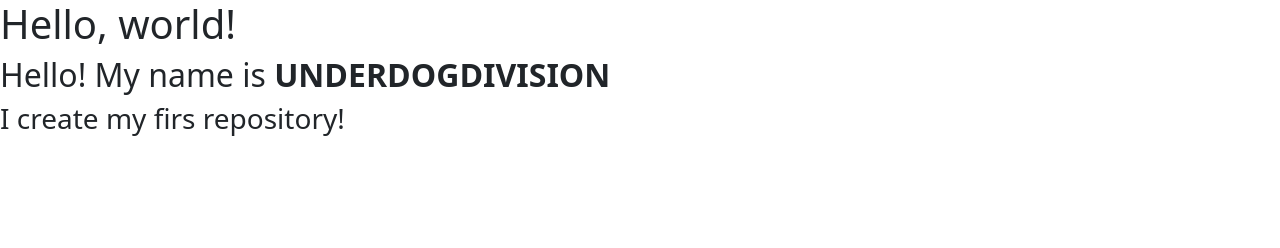
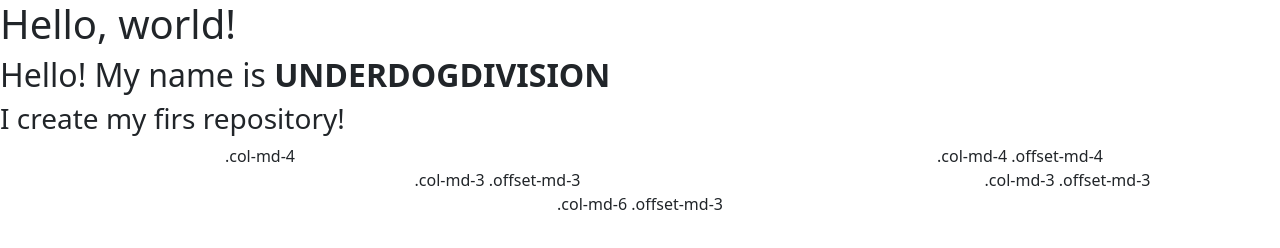
Before and after one commit to underdogdivision/ITMO-course, a plain HTML site: page index.html in a window 1280 px wide. Drawn offline with nearby package versions, Linux system fonts and the light colour scheme.

Commit message:
06.03.24 01:05

```diff
--- a/index.html
+++ b/index.html
@@ -10,6 +10,19 @@
     <h1>Hello, world!</h1>
     <h2>Hello! My name is <b>UNDERDOGDIVISION</b></h2>
     <h3>I create my firs repository!</h3>
+    <div class="container text-center">
+      <div class="row">
+        <div class="col-md-4">.col-md-4</div>
+        <div class="col-md-4 offset-md-4">.col-md-4 .offset-md-4</div>
+      </div>
+      <div class="row">
+        <div class="col-md-3 offset-md-3">.col-md-3 .offset-md-3</div>
+        <div class="col-md-3 offset-md-3">.col-md-3 .offset-md-3</div>
+      </div>
+      <div class="row">
+        <div class="col-md-6 offset-md-3">.col-md-6 .offset-md-3</div>
+      </div>
+    </div>
     <script src="https://cdn.jsdelivr.net/npm/bootstrap@5.3.2/dist/js/bootstrap.bundle.min.js" integrity="sha384-C6RzsynM9kWDrMNeT87bh95OGNyZPhcTNXj1NW7RuBCsyN/o0jlpcV8Qyq46cDfL" crossorigin="anonymous"></script>
   </body>
 </html>
```
